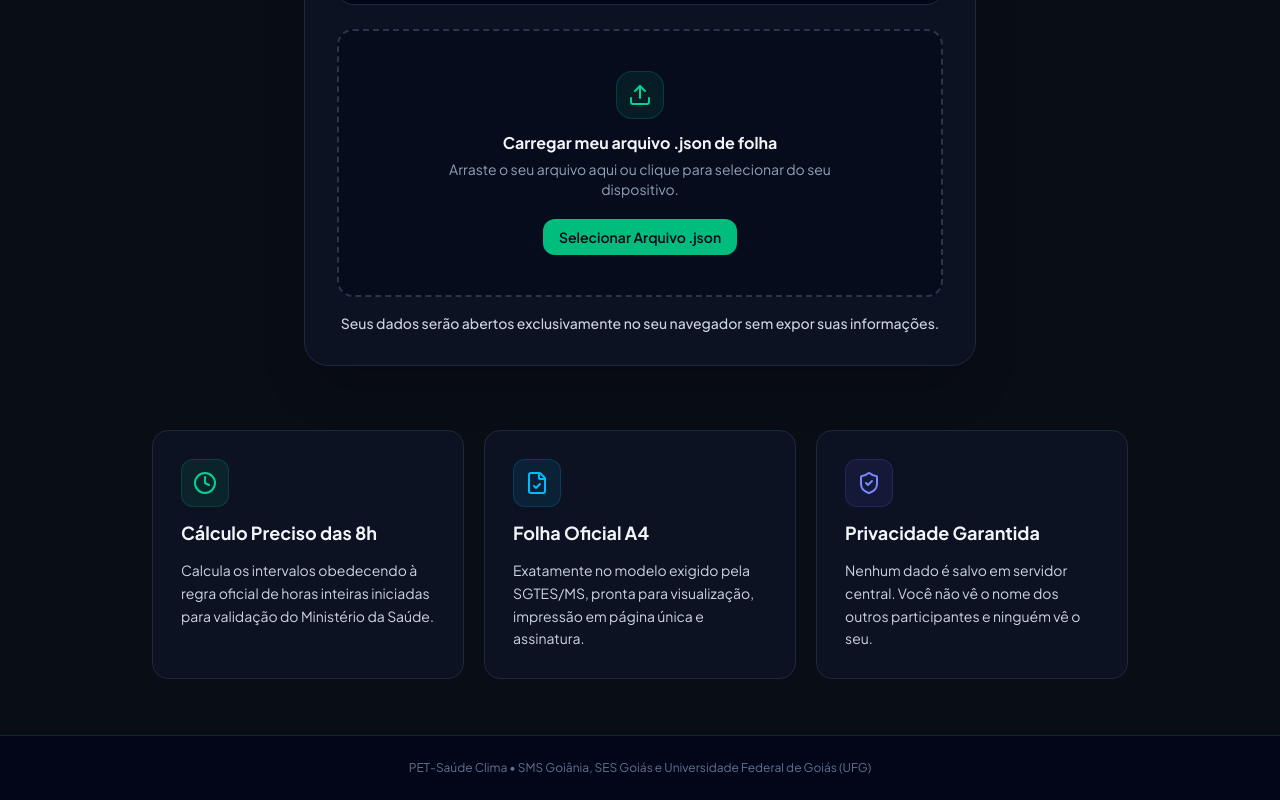
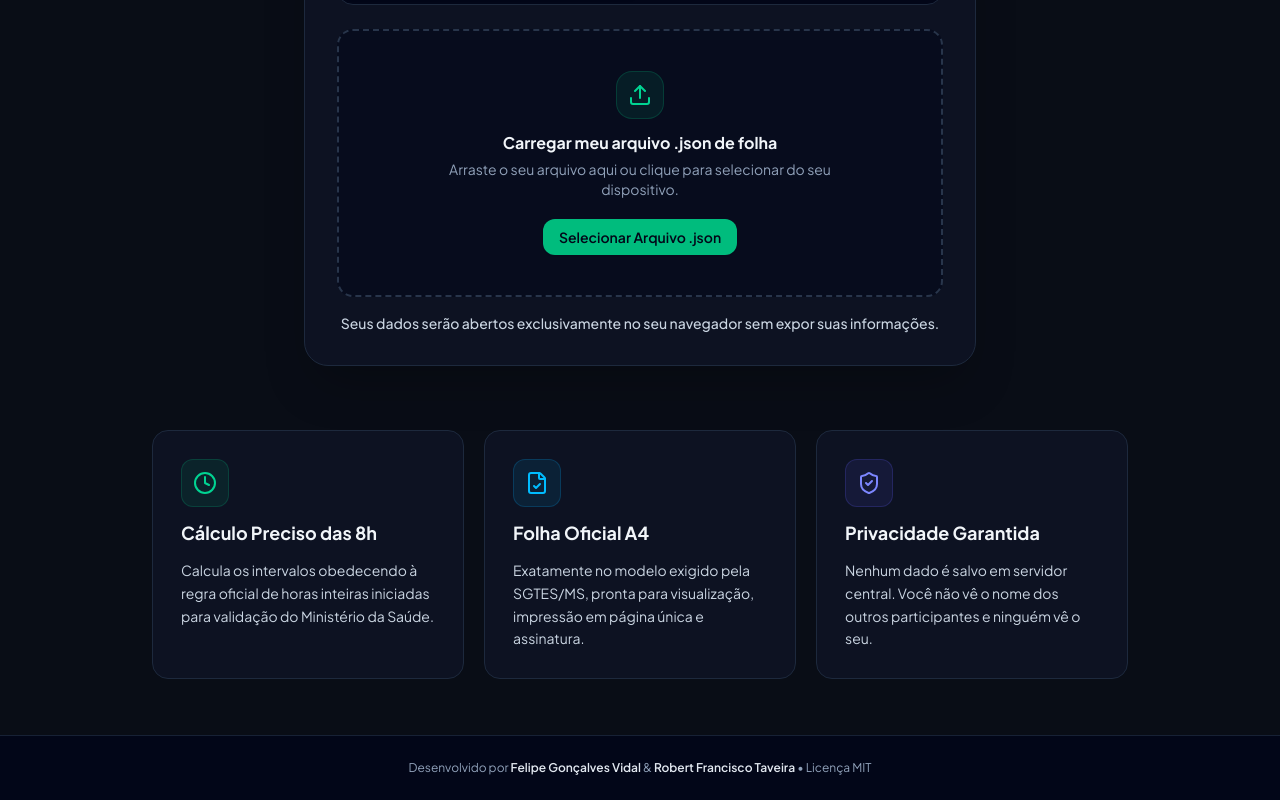
Before and after one commit to vvvvvdal/pet-folha-mensal, a Next.js app: page / in a window 1280 px wide. Shown: the part 926-1726 px from the top of the page. Built offline with nearby package versions, Linux system fonts and the light colour scheme.

Commit message:
docs(legal): add MIT license and author credits to Felipe Vidal and Robert Taveira

```diff
--- a/package.json
+++ b/package.json
@@ -2,6 +2,7 @@
   "name": "pet-folha-mensal",
   "version": "0.1.0",
   "private": true,
+  "license": "MIT",
   "scripts": {
     "dev": "next dev -p 5000",
     "build": "next build",
--- a/src/app/page.tsx
+++ b/src/app/page.tsx
@@ -469,6 +469,15 @@ export default function Home() {
             <span>{toastMessage}</span>
           </div>
         )}
+
+        {/* Footer com Créditos e Licença MIT */}
+        <footer className="w-full border-t border-slate-800/80 bg-slate-950/60 py-6 text-center text-xs text-slate-400 mt-12">
+          <p>
+            Desenvolvido por{' '}
+            <strong className="text-slate-200 font-semibold">Felipe Gonçalves Vidal</strong> &amp;{' '}
+            <strong className="text-slate-200 font-semibold">Robert Francisco Taveira</strong> • Licença MIT
+          </p>
+        </footer>
       </main>
     </div>
 
--- a/src/components/LandingPage.tsx
+++ b/src/components/LandingPage.tsx
@@ -333,9 +333,13 @@ export function LandingPage({
         </section>
       </main>
 
-      {/* Footer */}
-      <footer className="w-full border-t border-slate-800/80 bg-slate-950 py-6 text-center text-xs text-slate-500">
-        <p>PET-Saúde Clima • SMS Goiânia, SES Goiás e Universidade Federal de Goiás (UFG)</p>
+      {/* Footer com Créditos e Licença MIT */}
+      <footer className="w-full border-t border-slate-800/80 bg-slate-950 py-6 text-center text-xs text-slate-400">
+        <p>
+          Desenvolvido por{' '}
+          <strong className="text-slate-200 font-semibold">Felipe Gonçalves Vidal</strong> &amp;{' '}
+          <strong className="text-slate-200 font-semibold">Robert Francisco Taveira</strong> • Licença MIT
+        </p>
       </footer>
     </div>
   );
```
Also changed, not shown: 3 other files (tests, documents, lock files or other folders).
